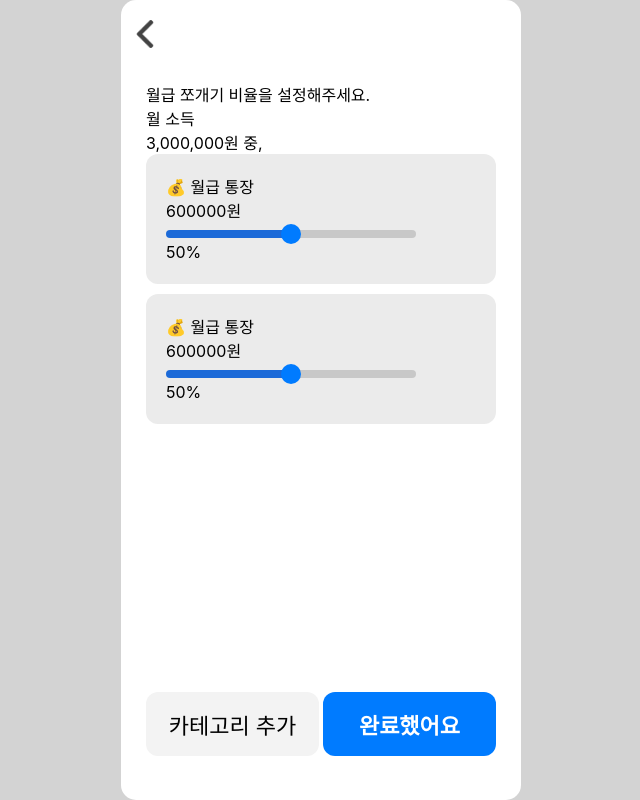
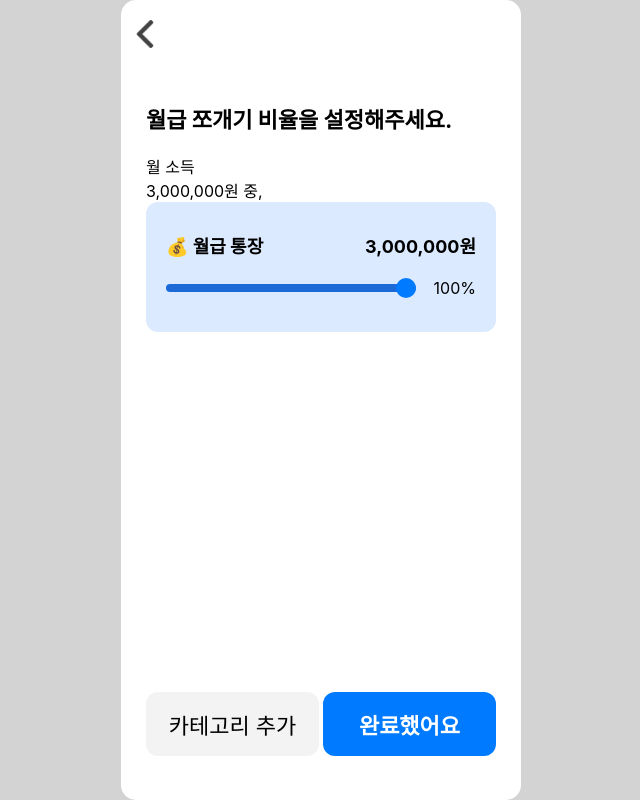
Before and after one commit to inthhh/bufl_fe, a React (Create React App) app: page /money-split/select-ratio in a window 1280 px wide. Shown: the whole page, without its empty margins (319-959 px from the left). Built offline with nearby package versions, Linux system fonts and the light colour scheme.

Commit message:
feat: redux categoryList 변수와  카테고리 페이지 연동, 추가/ 삭제 구현

```diff
--- a/package.json
+++ b/package.json
@@ -12,11 +12,13 @@
     "@types/node": "^16.18.126",
     "@types/react": "^19.0.10",
     "@types/react-dom": "^19.0.4",
+    "@types/react-redux": "^7.1.34",
+    "chart.js": "^4.4.8",
     "framer-motion": "^12.4.7",
-    "chart.js": "^4.4.8",
     "react": "^19.0.0",
     "react-chartjs-2": "^5.3.0",
     "react-dom": "^19.0.0",
+    "react-redux": "^9.2.0",
     "react-router-dom": "^7.2.0",
     "react-scripts": "5.0.1",
     "redux": "^5.0.1",
--- a/src/MoneySplit/control_categorys/AddCategory.tsx
+++ b/src/MoneySplit/control_categorys/AddCategory.tsx
@@ -1,25 +1,31 @@
 import React, { useEffect, useState } from "react";
 import "../splitStyle.css"; // CSS 파일 import
 import { useNavigate } from "react-router-dom";
+import { useDispatch, useSelector } from "react-redux";
+import { setCategories } from "../../redux/actions/categoryAction";
+import { RootState } from "../../redux/store";
+
 import MoveBack from "../MoveBack";
 
 const AddCategory: React.FC = () => {
   const [name, setName] = useState<string>("");
-  const [amount, setAmount] = useState<string>("");
+  const [goal, setGoal] = useState<string>("");
   const [color, setColor] = useState<string>("#d0defa");
   const navigate = useNavigate();
+  const dispatch = useDispatch();
+  const categoryList = useSelector((state: RootState) => state.category.categoryList);
 
-  const newItem = {
-    newName: name,
-    newAmount: amount,
-    newColor: color,
+  let newItem = {
+    name: name,
+    goal: Number(goal),
+    color: color,
+    ratio: 0,
   };
 
   const clickForYes = () => {
-    console.log(name, amount, color);
-    navigate("/money-split/select-ratio", {
-      state: { newItem },
-    });
+    console.log(name, goal, color);
+    dispatch(setCategories([...categoryList, newItem]));
+    navigate("/money-split/select-ratio");
   };
 
   return (
@@ -48,8 +54,8 @@ const AddCategory: React.FC = () => {
               <input
                 type="number"
                 id="amount"
-                value={amount}
-                onChange={(e) => setAmount(e.target.value)}
+                value={goal}
+                onChange={(e) => setGoal(e.target.value)}
                 placeholder=""
                 className="category_input"
               />
--- a/src/MoneySplit/control_categorys/SelectRatio.tsx
+++ b/src/MoneySplit/control_categorys/SelectRatio.tsx
@@ -1,36 +1,89 @@
-import React, { useState } from "react";
+import React, { useEffect, useRef, useState } from "react";
 import "../splitStyle.css";
-import { useNavigate } from "react-router-dom";
+import { useLocation, useNavigate } from "react-router-dom";
 import MoveBack from "../MoveBack";
+import { useSelector, useDispatch } from "react-redux";
+import { setCategories } from "../../redux/actions/categoryAction";
+import { RootState } from "../../redux/store";
 
 interface CategoryProps {
+  idx: number;
+  total: number;
   category: string;
   ratio: number;
   amount: number;
+  isOrigin?: boolean;
 }
 
 const Category: React.FC<CategoryProps> = (props) => {
-  const [value, setValue] = useState<number>(50);
+  const [value, setValue] = useState(props.ratio); // 슬라이더 값 상태 관리
+  const maxValue = 100; // 슬라이더 최대값
+  const [amount, setAmount] = useState(props.amount);
+  const total = props.total;
+  const dispatch = useDispatch();
+  const categoryList = useSelector((state: RootState) => state.category.categoryList);
+
+  useEffect(() => {
+    setAmount(total * value * 0.01);
+  }, [value]);
+
+  const handleInput = (event: any) => {
+    const newValue = event.target.value;
+    setValue(newValue);
+    // 진행된 비율 계산
+    const gradientValue = (100 / maxValue) * newValue;
+    // 배경 스타일 업데이트
+    event.target.style.background = `linear-gradient(to right, rgb(28, 106, 216) 0%, rgb(28, 106, 216) ${gradientValue}%, rgb(200, 200, 200) ${gradientValue}%, rgb(200, 200, 200) 100%)`;
+  };
+
+  const clickForDelete = (index: number) => {
+    console.log(index);
+    let newCategoryList = [...categoryList];
+    newCategoryList.splice(index, 1);
+    dispatch(setCategories(newCategoryList));
+    console.log(categoryList);
+  };
+
   return (
-    <div className="account_list">
-      <div>{props.category}</div>
-      <div>{props.amount}원</div>
+    <div
+      className="account_list"
+      style={props.isOrigin ? { backgroundColor: "#dceaff" } : { height: "150px", paddingBottom: "10px" }}
+    >
+      <div className="list_div" style={{ marginTop: "10px" }}>
+        <div className="list_title">{props.category}</div>
+        <div className="list_title">{amount.toLocaleString()}원</div>
+      </div>
+      <div className="list_div" style={{ marginTop: "20px" }}>
         <input
           type="range"
           id="ratio"
           name="ratio"
           min="0"
           max="100"
-        step="1"
+          step="5"
           value={value}
           onChange={(e) => setValue(Number(e.target.value))}
+          onInput={handleInput}
+          className={props.isOrigin ? "input_origin" : "input_not_origin"}
         ></input>
         <div>{value}%</div>
+      </div>
+      {props.isOrigin ? undefined : (
+        <div
+          style={{ fontSize: "14px", textAlign: "right", marginTop: "20px", color: "#999" }}
+          onClick={() => clickForDelete(props.idx)}
+        >
+          삭제
+        </div>
+      )}
     </div>
   );
 };
 
 const SelectRatio: React.FC = () => {
+  const dispatch = useDispatch();
+  const categoryList = useSelector((state: RootState) => state.category.categoryList);
+
   const navigate = useNavigate();
   const clickForYes = () => {
     navigate("/money-split/select-account");
@@ -38,19 +91,40 @@ const SelectRatio: React.FC = () => {
   const clickForNo = () => {
     navigate("/money-split/add-category");
   };
+
+  const total: number = 3000000;
+  const ratio: number = 100;
+
+  useEffect(() => {
+    console.log(categoryList);
+  }, [categoryList]);
+
   return (
     <div>
       <MoveBack pageBefore="/money-split" now="ratio" />
       <div className="center_wrap">
         <div>
           <div>
-            <div>월급 쪼개기 비율을 설정해주세요.</div>
+            <div className="black_title">월급 쪼개기 비율을 설정해주세요.</div>
             <div>월 소득</div>
-            <div>3,000,000원 중,</div>
+            <div>{total.toLocaleString()}원 중,</div>
           </div>
           <div>
-            <Category category="💰 월급 통장" ratio={20} amount={600000} />
-            <Category category="💰 월급 통장" ratio={20} amount={600000} />
+            <Category
+              idx={0}
+              category="💰 월급 통장"
+              total={total}
+              ratio={ratio}
+              amount={total * ratio * 0.01}
+              isOrigin={true}
+            />
+            {categoryList && categoryList.length > 0
+              ? categoryList.map((cate, index) => (
+                  <div>
+                    <Category idx={index} total={total} category={cate.name} ratio={0} amount={0} />
+                  </div>
+                ))
+              : undefined}
           </div>
           <div className="center_wrap">
             <div className="center_wrap btn">
--- a/src/MoneySplit/splitStyle.css
+++ b/src/MoneySplit/splitStyle.css
@@ -419,17 +419,11 @@
   font-size: 12px;
 }
 
-input[type="range"] {
+.input_not_origin {
   -webkit-appearance: none;
   width: 250px;
   height: 8px;
-  background: linear-gradient(
-    to right,
-    rgb(28, 106, 216) 0%,
-    rgb(28, 106, 216) 50%,
-    rgb(200, 200, 200) 50%,
-    rgb(200, 200, 200) 100%
-  );
+  background: linear-gradient(to right, rgb(200, 200, 200) 0%, rgb(200, 200, 200) 100%);
   border-radius: 8px;
   outline: none;
   transition: background 450ms ease-in;
@@ -446,6 +440,17 @@ input[type="range"]::-webkit-slider-thumb {
   cursor: pointer;
 }
 
+.input_origin {
+  -webkit-appearance: none;
+  width: 250px;
+  height: 8px;
+  background: linear-gradient(to right, rgb(28, 106, 216) 0%, rgb(28, 106, 216) 100%);
+  border-radius: 8px;
+  outline: none;
+  transition: background 450ms ease-in;
+  accent-color: rgb(28, 106, 216);
+}
+
 .list_title {
   font-size: 18px;
   font-weight: bold;
--- a/src/redux/actions/categoryAction.ts
+++ b/src/redux/actions/categoryAction.ts
@@ -1,5 +1,12 @@
+// actions/categoryAction.ts
 import { createAction } from "@reduxjs/toolkit";
 
-export const SET_CATEGORIES = "SET_CATEGORIES";
+interface CategoryItem {
+  name: string;
+  goal: number;
+  color: string;
+  ratio: number;
+}
 
-export const setCategories = createAction<string[]>(SET_CATEGORIES);
+// setCategories 액션 정의
+export const setCategories = createAction<CategoryItem[]>("categories/setCategories");
--- a/src/redux/reducers/categoryReducer.ts
+++ b/src/redux/reducers/categoryReducer.ts
@@ -1,8 +1,16 @@
+// reducers/categoryReducer.ts
 import { createReducer } from "@reduxjs/toolkit";
 import { setCategories } from "../actions/categoryAction";
 
+interface CategoryItem {
+  name: string;
+  goal: number;
+  color: string;
+  ratio: number;
+}
+
 interface CategoryState {
-  categoryList: string[];
+  categoryList: CategoryItem[];
 }
 
 const initialState: CategoryState = {
@@ -11,7 +19,7 @@ const initialState: CategoryState = {
 
 const categoryReducer = createReducer(initialState, (builder) => {
   builder.addCase(setCategories, (state, action) => {
-    state.categoryList = action.payload;
+    state.categoryList = action.payload; // action.payload는 CategoryItem[] 타입
   });
 });
 
```
Also changed, not shown: src/index.tsx (+10 -10 lines), 1 other file (tests, documents, lock files or other folders). Lines whose indentation alone changed are shown as unchanged.
